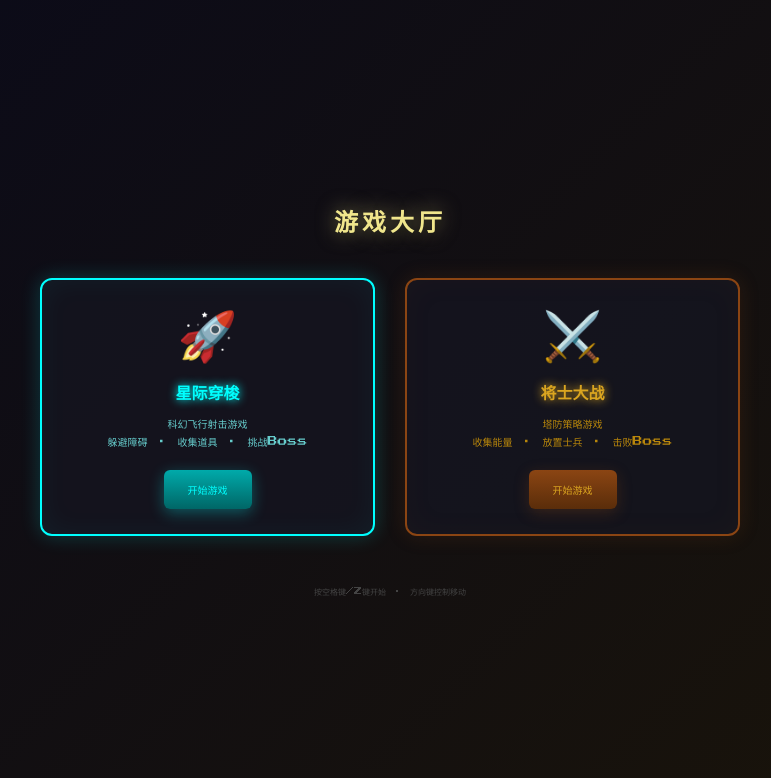
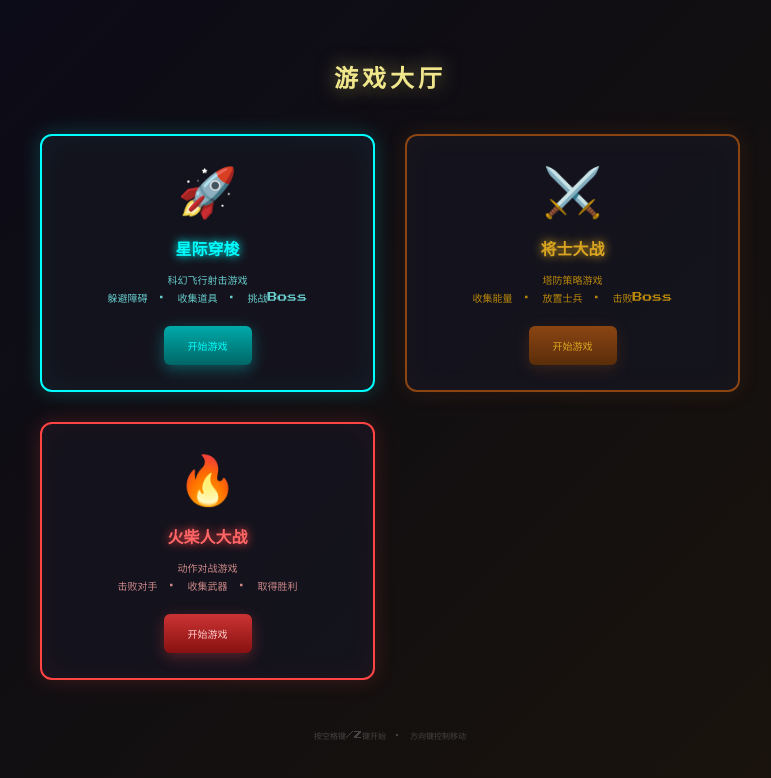
Before and after one commit to Haiezan/Game, a plain HTML site: page index.html in a window 1280 px wide. Shown: the whole page, without its empty margins (250-1021 px from the left). Drawn offline with Linux system fonts and the light colour scheme.

Commit message:
Add 火柴人大战 game card

```diff
--- a/index.html
+++ b/index.html
@@ -94,6 +94,18 @@
                         inset 0 0 40px rgba(139, 69, 19, 0.1);
         }
 
+        .game-card.fire {
+            border: 2px solid #ff4444;
+            box-shadow: 0 0 20px rgba(255, 68, 68, 0.2),
+                        inset 0 0 30px rgba(255, 68, 68, 0.05);
+        }
+
+        .game-card.fire:hover {
+            transform: translateY(-5px) scale(1.02);
+            box-shadow: 0 0 40px rgba(255, 68, 68, 0.4),
+                        inset 0 0 40px rgba(255, 68, 68, 0.1);
+        }
+
         .game-icon {
             font-size: 48px;
             margin-bottom: 15px;
@@ -117,6 +129,11 @@
             text-shadow: 0 0 10px #daa520;
         }
 
+        .game-card.fire .game-name {
+            color: #ff6666;
+            text-shadow: 0 0 10px #ff4444;
+        }
+
         .game-desc {
             font-size: 10px;
             text-align: center;
@@ -129,6 +146,10 @@
 
         .game-card.ancient .game-desc {
             color: #b8860b;
+        }
+
+        .game-card.fire .game-desc {
+            color: #cc8888;
         }
 
         .play-btn {
@@ -167,6 +188,18 @@
             transform: scale(1.05);
         }
 
+        .game-card.fire .play-btn {
+            background: linear-gradient(180deg, #cc3333 0%, #881111 100%);
+            color: #ffcccc;
+            box-shadow: 0 4px 15px rgba(255, 68, 68, 0.3);
+        }
+
+        .game-card.fire .play-btn:hover {
+            background: linear-gradient(180deg, #dd4444 0%, #992222 100%);
+            box-shadow: 0 6px 20px rgba(255, 68, 68, 0.5);
+            transform: scale(1.05);
+        }
+
         .footer {
             text-align: center;
             margin-top: 50px;
@@ -200,6 +233,12 @@
                 <p class="game-desc">塔防策略游戏<br>收集能量 · 放置士兵 · 击败Boss</p>
                 <button class="play-btn">开始游戏</button>
             </div>
+            <div class="game-card fire" onclick="location.href='火柴人大战.html'">
+                <span class="game-icon">🔥</span>
+                <h2 class="game-name">火柴人大战</h2>
+                <p class="game-desc">动作对战游戏<br>击败对手 · 收集武器 · 取得胜利</p>
+                <button class="play-btn">开始游戏</button>
+            </div>
         </div>
         <p class="footer">按空格键/Z键开始 · 方向键控制移动</p>
     </div>
```
